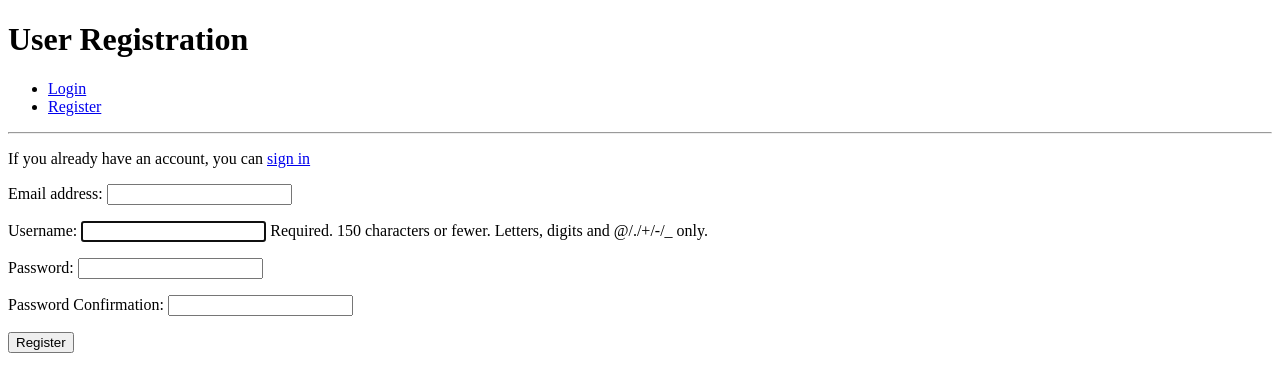
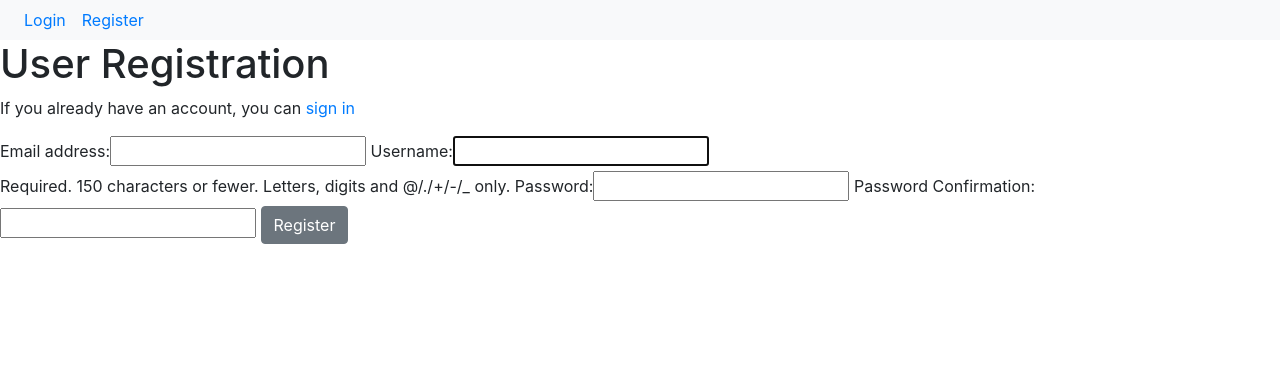
Before and after one commit to CharlieJT/django_auth, a Django app: page /accounts/register/ in a window 1280 px wide. Shown: the top 392 px of the page. Run offline with Django 3.2, Linux system fonts and the light colour scheme; some libraries are stand-ins or nearby versions.

Commit message:
Add static folder

```diff
--- a/accounts/templates/login.html
+++ b/accounts/templates/login.html
@@ -1,4 +1,6 @@
 {% extends 'base.html' %}
+
+{% load bootstrap_tags %}
 
 {% block page_title %}Login Page{% endblock %}
 
@@ -7,8 +9,8 @@
 {% block content %}
     <form method="POST">
         {% csrf_token %}
-        {{ login_form }}
-        <button type="submit">Login</button>
+        {{ login_form | as_bootstrap }}
+        <button type="submit" class="btn btn-secondary">Login</button>
     </form>
     <p><a href="{% url 'password_reset' %}">Click here to reset password</a></p>
 
--- a/accounts/templates/registration.html
+++ b/accounts/templates/registration.html
@@ -1,4 +1,6 @@
 {% extends 'base.html' %}
+
+{% load bootstrap_tags %}
 
 {% block page_title %}Registration Page{% endblock %}
 
@@ -9,7 +11,7 @@
 
     <form method="POST">
         {% csrf_token %}
-        {{ registration_form.as_p }}
-        <button type="submit">Register</button>
+        {{ registration_form | as_bootstrap }}
+        <button type="submit" class="btn btn-secondary">Register</button>
     </form>
 {% endblock %}
--- a/accounts/views.py
+++ b/accounts/views.py
@@ -69,5 +69,5 @@ def registration(request):
 
 def user_profile(request):
     """The user's profile page"""
-    # user = User.objects.get(email=request.user.email)
+    user = User.objects.get(email=request.user.email)
     return render(request, 'profile.html', {"profile": request.user})
--- a/django_auth/settings.py
+++ b/django_auth/settings.py
@@ -37,6 +37,7 @@ INSTALLED_APPS = [
     'django.contrib.sessions',
     'django.contrib.messages',
     'django.contrib.staticfiles',
+    'django_forms_bootstrap',
     'accounts'
 ]
 
@@ -124,6 +125,9 @@ USE_TZ = True
 # https://docs.djangoproject.com/en/1.11/howto/static-files/
 
 STATIC_URL = '/static/'
+STATICFILES_DIRS = [
+    os.path.join(BASE_DIR, "static")
+]
 
 MESSAGE_STORAGE = "django.contrib.messages.storage.session.SessionStorage"
 
--- a/requirements.txt
+++ b/requirements.txt
@@ -1,2 +1,3 @@
-Django==1.11.24
+Django==2.2
 pytz==2019.3
+sqlparse==0.3.0
--- /dev/null
+++ b/static/styles.css
@@ -0,0 +1,3 @@
+form {
+    width: 50%;
+}
--- a/templates/base.html
+++ b/templates/base.html
@@ -1,25 +1,27 @@
+{% load staticfiles %}
 <!DOCTYPE html>
 <html lang="en">
     <head>
         <meta charset="UTF-8">
         <meta name="viewport" content="width=device-width, initial-scale=1.0">
         <title>{% block page_title %}{% endblock %}</title>
+
+        <link rel="stylesheet" href="https://stackpath.bootstrapcdn.com/bootstrap/4.4.1/css/bootstrap.min.css" integrity="sha384-Vkoo8x4CGsO3+Hhxv8T/Q5PaXtkKtu6ug5TOeNV6gBiFeWPGFN9MuhOf23Q9Ifjh" crossorigin="anonymous">
+        <link rel="stylesheet" href="{% static 'css/styles.css' %}" type="text/css">
     </head>
     <body>
-        <h1>{% block page_heading %}{% endblock %}</h1>
-
-        <nav>
-            <ul>
+        <nav class="navbar navbar-expand-lg navbar-light bg-light main-navbar">
+            <ul class="nav navbar-nav">
                 {% if user.is_authenticated %}
-                    <li><a href="{% url 'profile' %}">Profile</a></li>
-                    <li><a href="{% url 'logout' %}">Logout</a></li>
+                    <li class="px-2"><a href="{% url 'profile' %}">Profile</a></li>
+                    <li class="px-2"><a href="{% url 'logout' %}">Logout</a></li>
                 {% else %}
-                    <li><a href="{% url 'login' %}">Login</a></li>
-                    <li><a href="{% url 'registration' %}">Register</a></li>
+                    <li class="px-2"><a href="{% url 'login' %}">Login</a></li>
+                    <li class="px-2"><a href="{% url 'registration' %}">Register</a></li>
                 {% endif %}
             </ul>
         </nav>
-        <hr />
+        <h1>{% block page_heading %}{% endblock %}</h1>
         {% if messages %}
         <div>
             {% for message in messages %}
@@ -29,5 +31,10 @@
         {% endif %}
 
         {% block content %}{% endblock %}
+        <!-- Optional JavaScript -->
+        <!-- jQuery first, then Popper.js, then Bootstrap JS -->
+        <script src="https://code.jquery.com/jquery-3.4.1.slim.min.js" integrity="sha384-J6qa4849blE2+poT4WnyKhv5vZF5SrPo0iEjwBvKU7imGFAV0wwj1yYfoRSJoZ+n" crossorigin="anonymous"></script>
+        <script src="https://cdn.jsdelivr.net/npm/popper.js@1.16.0/dist/umd/popper.min.js" integrity="sha384-Q6E9RHvbIyZFJoft+2mJbHaEWldlvI9IOYy5n3zV9zzTtmI3UksdQRVvoxMfooAo" crossorigin="anonymous"></script>
+        <script src="https://stackpath.bootstrapcdn.com/bootstrap/4.4.1/js/bootstrap.min.js" integrity="sha384-wfSDF2E50Y2D1uUdj0O3uMBJnjuUD4Ih7YwaYd1iqfktj0Uod8GCExl3Og8ifwB6" crossorigin="anonymous"></script>
     </body>
 </html>
```
Also changed, not shown: db.sqlite3.
